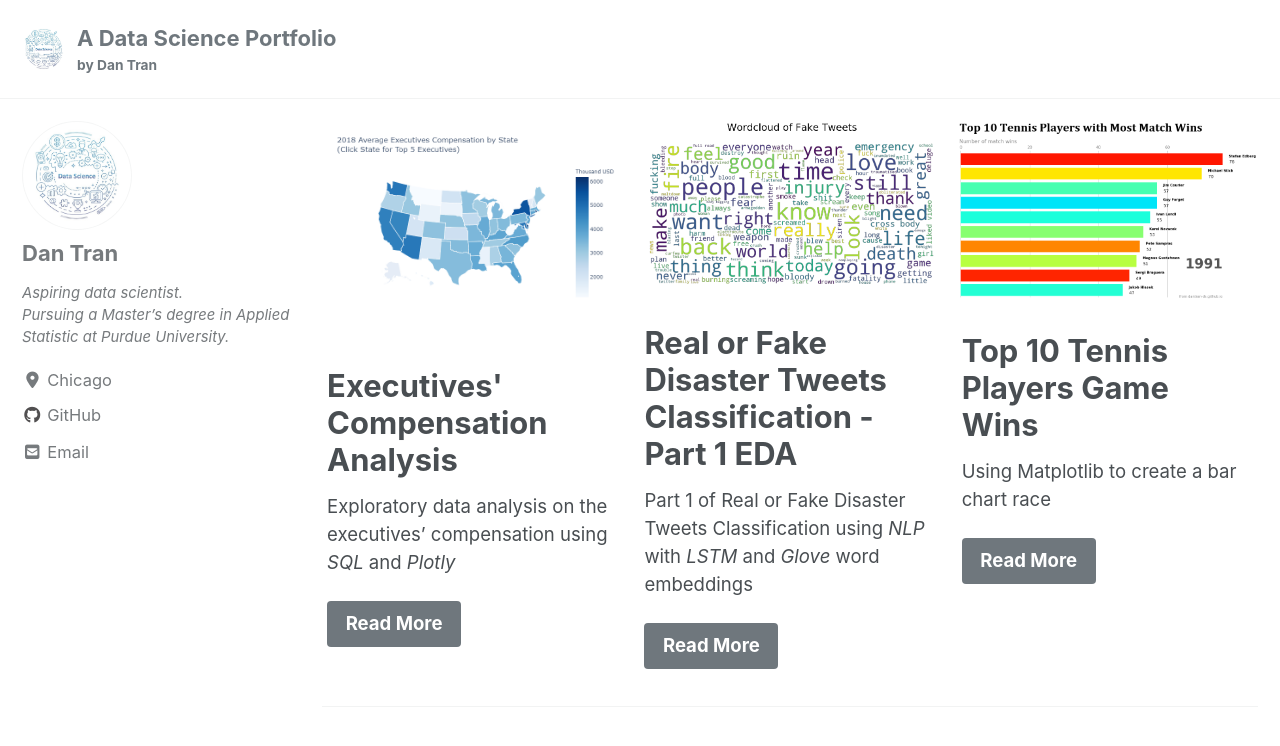
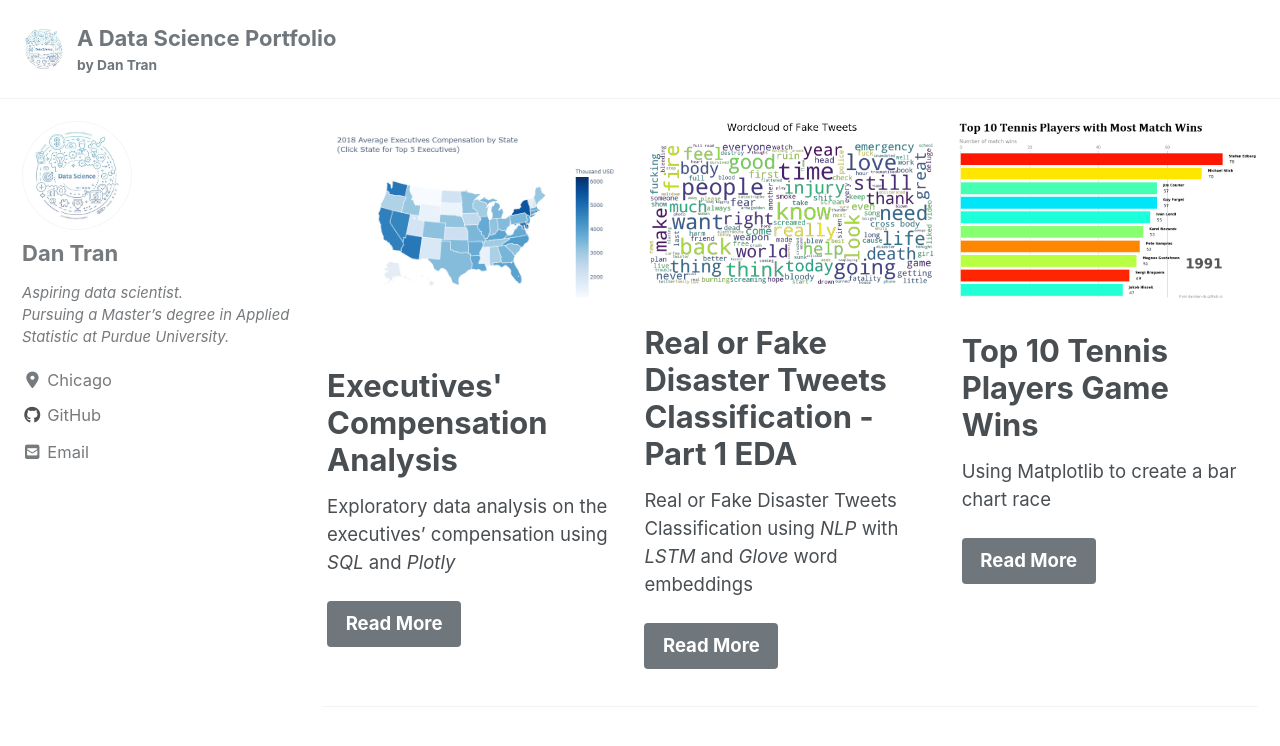
Before and after one commit to DanTran-DS/DanTran-DS.github.io, a Jekyll site: the page built from index.html, in a window 1280 px wide and 900 px high. Shown: the top 746 px of the window. Built offline with Jekyll 4.4.1, drawn with Linux system fonts in a browser that asks for light colours; cached includes are drawn as plain includes; nearby versions of some CDN libraries; the list of posts is cut into pages by our own code.

Commit message:
Update index.html

```diff
--- a/index.html
+++ b/index.html
@@ -30,8 +30,8 @@ feature_row3:
   - image_path: 'assets/images/Twitter_NLP/Twitter NLP EDA_27_0.png'
     alt: "tw img"
     title: " Real or Fake Disaster Tweets Classification - Part 1 EDA"
-    excerpt: "Part 1 of Real or Fake Disaster Tweets Classification using *NLP* with *LSTM* and *Glove* word embeddings"
-    url: /assets/projects/Twitter-NLP-EDA
+    excerpt: "Real or Fake Disaster Tweets Classification using *NLP* with *LSTM* and *Glove* word embeddings"
+    url: /assets/projects/Twitter-NLP-with-LSTM-and-Glove
     btn_label: "Read More"
     btn_class: "btn--primary"
   - image_path: /assets/images/Tennis_Race/snapshot.png
```
